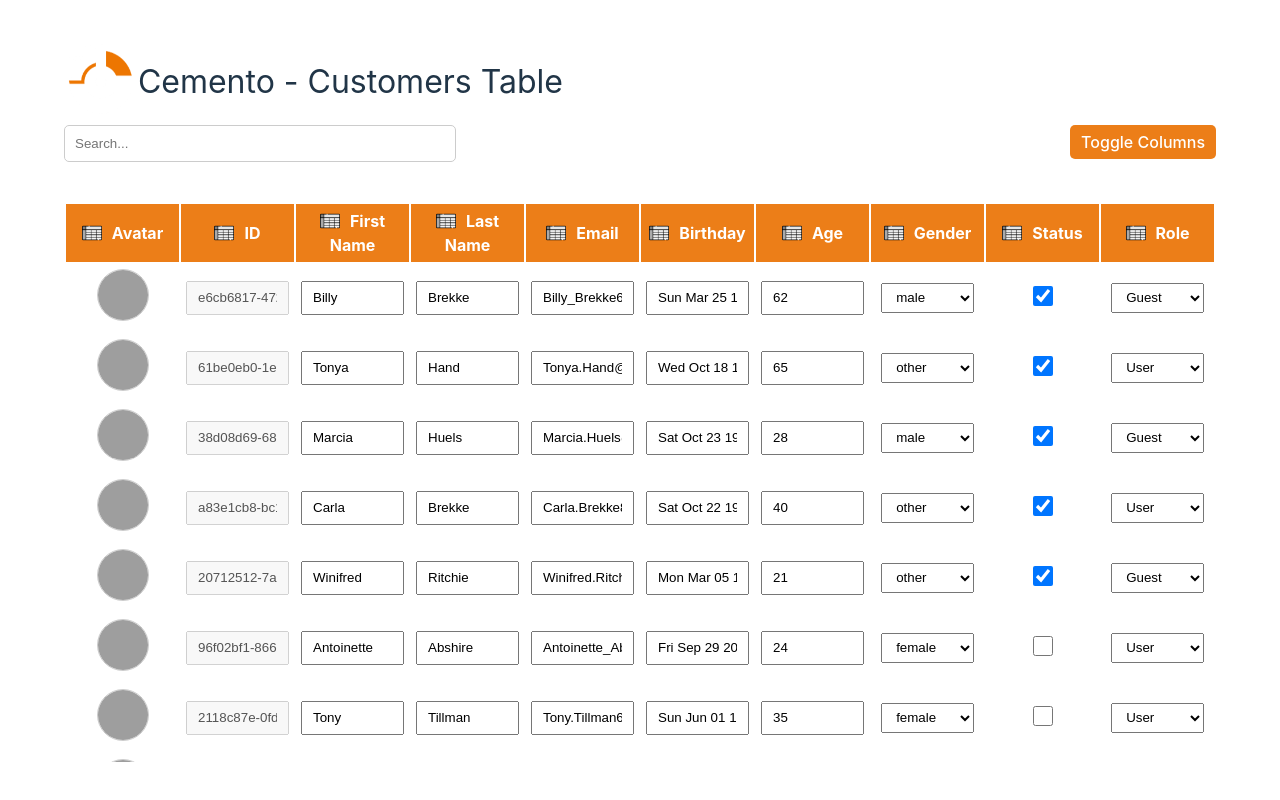
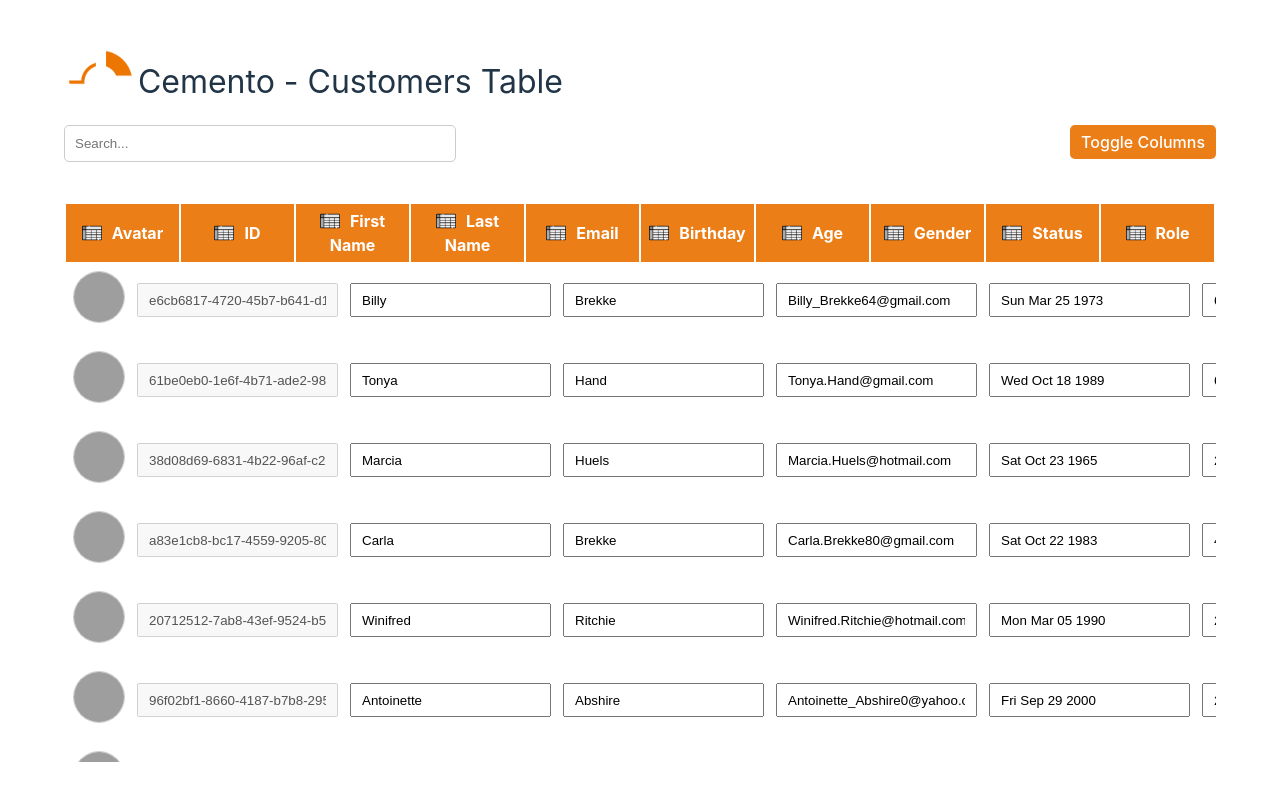
Before and after one commit to maormoyal/Cemento-table, a React (Vite) app: page / in a window 1280 px wide. Built offline with nearby package versions, Linux system fonts and the light colour scheme; grey boxes are pictures that could not be loaded.

Commit message:
window-virtualize logic

```diff
--- a/package.json
+++ b/package.json
@@ -13,7 +13,6 @@
     "react": "^18.3.1",
     "react-dom": "^18.3.1",
     "react-table": "^7.8.0",
-    "react-virtualized-auto-sizer": "^1.0.24",
     "react-window": "^1.8.10"
   },
   "devDependencies": {
--- a/src/components/table/Table.jsx
+++ b/src/components/table/Table.jsx
@@ -1,4 +1,10 @@
-import { useState, useEffect, useMemo, useCallback } from 'react';
+import React, {
+  useState,
+  useEffect,
+  useMemo,
+  useCallback,
+  useRef,
+} from 'react';
 import {
   useTable,
   useFilters,
@@ -8,6 +14,7 @@ import {
   useExpanded,
   useRowSelect,
 } from 'react-table';
+import { FixedSizeList } from 'react-window';
 import styles from './Table.module.scss';
 import groupIcon from '../../assets/table.png';
 
@@ -23,7 +30,7 @@ const Table = () => {
       generateColumns().map((col) => ({
         Header: col.title,
         accessor: col.id,
-        width: col.width || 100,
+        width: col.width,
         canGroupBy: true,
         Cell: (cellProps) => (
           <EditableCell
@@ -69,6 +76,7 @@ const Table = () => {
     setGlobalFilter,
     allColumns,
     toggleHideColumn,
+    totalColumnsWidth,
   } = useTable(
     {
       columns,
@@ -166,6 +174,59 @@ const Table = () => {
     localStorage.setItem('tableData', JSON.stringify(data));
   }, [data]);
 
+  const tableRef = useRef();
+  const [headerWidths, setHeaderWidths] = useState([]);
+
+  useEffect(() => {
+    const widths = Array.from(
+      tableRef.current.querySelectorAll('thead th')
+    ).map((th) => th.offsetWidth);
+    setHeaderWidths(widths);
+  }, []);
+
+  const RenderRow = useCallback(
+    ({ index, style }) => {
+      const row = rows[index];
+      prepareRow(row);
+      const { key: rowKey, ...rowProps } = row.getRowProps({ style });
+      return (
+        <tr key={rowKey} {...rowProps}>
+          {row.cells.map((cell, cellIndex) => {
+            const { key: cellKey, ...cellProps } = cell.getCellProps();
+            return (
+              <td
+                key={cellKey}
+                {...cellProps}
+                style={{ ...cellProps.style, width: headerWidths[cellIndex] }}
+                className={
+                  cell.isGrouped
+                    ? styles.groupedCell
+                    : cell.isAggregated
+                    ? styles.aggregatedCell
+                    : ''
+                }
+              >
+                {cell.isGrouped ? (
+                  <>
+                    <span {...row.getToggleRowExpandedProps()}>
+                      {row.isExpanded ? '⬇️' : '➡️'} {cell.render('Cell')} (
+                      {row.subRows.length})
+                    </span>
+                  </>
+                ) : cell.isAggregated ? (
+                  cell.render('Aggregated')
+                ) : cell.isPlaceholder ? null : (
+                  cell.render('Cell')
+                )}
+              </td>
+            );
+          })}
+        </tr>
+      );
+    },
+    [prepareRow, rows, headerWidths]
+  );
+
   return (
     <>
       <div className={styles.pageHeader}>
@@ -183,7 +244,7 @@ const Table = () => {
         />
       </div>
       <div className={styles.tableWrapper}>
-        <table {...getTableProps()}>
+        <table {...getTableProps()} ref={tableRef}>
           <thead>
             {headerGroups.map((headerGroup) => {
               const { key: headerGroupKey, ...headerGroupProps } =
@@ -219,44 +280,15 @@ const Table = () => {
           </thead>
           <tbody {...getTableBodyProps()}>
             {rows.length > 0 ? (
-              rows.map((row) => {
-                prepareRow(row);
-                const { key: rowKey, ...rowProps } = row.getRowProps();
-                return (
-                  <tr key={rowKey} {...rowProps}>
-                    {row.cells.map((cell) => {
-                      const { key: cellKey, ...cellProps } =
-                        cell.getCellProps();
-                      return (
-                        <td
-                          key={cellKey}
-                          {...cellProps}
-                          className={
-                            cell.isGrouped
-                              ? styles.groupedCell
-                              : cell.isAggregated
-                              ? styles.aggregatedCell
-                              : ''
-                          }
-                        >
-                          {cell.isGrouped ? (
-                            <>
-                              <span {...row.getToggleRowExpandedProps()}>
-                                {row.isExpanded ? '⬇️' : '➡️'}{' '}
-                                {cell.render('Cell')} ({row.subRows.length})
-                              </span>
-                            </>
-                          ) : cell.isAggregated ? (
-                            cell.render('Aggregated')
-                          ) : cell.isPlaceholder ? null : (
-                            cell.render('Cell')
-                          )}
-                        </td>
-                      );
-                    })}
-                  </tr>
-                );
-              })
+              <FixedSizeList
+                height={500}
+                itemCount={rows.length}
+                itemSize={80}
+                width={totalColumnsWidth + 290}
+                innerElementType='tbody'
+              >
+                {RenderRow}
+              </FixedSizeList>
             ) : (
               <tr>
                 <td colSpan={columns.length} style={{ textAlign: 'center' }}>
```
Also changed, not shown: 1 other file (tests, documents, lock files or other folders).
